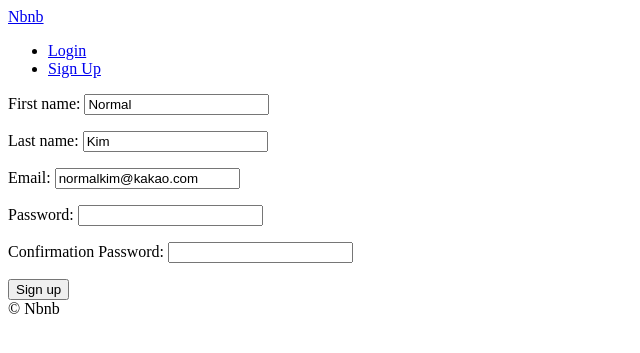
After one commit to Normalist-K/airbnb-clone, a Django app: page /users/signup in a window 1280 px wide. The commit adds this page. Shown: the top 353 px of the page, without its empty margins (0-640 px from the left). Run offline with Django 3.2, Linux system fonts and the light colour scheme; parts of the project's set-up code (start-up, migrations or seed data) failed here and were passed over.

Commit message:
#15.1 sign up with form(hard version)

```diff
--- a/templates/partials/nav.html
+++ b/templates/partials/nav.html
@@ -5,6 +5,7 @@
           <li><a href="{% url 'users:logout' %}">Logout</a></li>
       {% else %}
           <li><a href="{% url 'users:login' %}">Login</a></li>
+          <li><a href="{% url 'users:signup' %}">Sign Up</a></li>
       {% endif %}
 
 
--- /dev/null
+++ b/templates/users/signup.html
@@ -0,0 +1,19 @@
+{% extends "base.html" %}
+
+{% block page_title %}
+    Sign Up
+{% endblock page_title %}
+
+{% block search-bar %}
+
+{% endblock search-bar %}
+
+{% block content %}
+
+    <form method="POST" action="{% url 'users:signup' %}">
+        {% csrf_token %}
+        {{form.as_p}}
+        <button>Sign up</button>
+    </form>
+
+{% endblock content %}
--- a/users/forms.py
+++ b/users/forms.py
@@ -18,3 +18,40 @@ class LoginForm(forms.Form):
                 self.add_error("password", forms.ValidationError("Password is wrong"))
         except models.User.DoesNotExist:
             self.add_error("email", forms.ValidationError("User does not exist"))
+
+
+class SignUpForm(forms.Form):
+
+    first_name = forms.CharField(max_length=80)
+    last_name = forms.CharField(max_length=80)
+    email = forms.EmailField()
+    password = forms.CharField(widget=forms.PasswordInput)
+    password1 = forms.CharField(
+        widget=forms.PasswordInput, label="Confirmation Password"
+    )
+
+    def clean_email(self):
+        email = self.cleaned_data.get("email")
+        try:
+            models.User.objects.get(email=email)
+            raise forms.ValidationError("User already exists with that email")
+        except models.User.DoesNotExist:
+            return email
+
+    def clean_password1(self):
+        password = self.cleaned_data.get("password")
+        password1 = self.cleaned_data.get("password1")
+        if password != password1:
+            raise forms.ValidationError("Password confirmation does not match")
+        else:
+            return password
+
+    def save(self):
+        first_name = self.cleaned_data.get("first_name")
+        last_name = self.cleaned_data.get("last_name")
+        email = self.cleaned_data.get("email")
+        password = self.cleaned_data.get("password")
+        user = models.User.objects.create_user(email, email, password)
+        user.first_name = first_name
+        user.last_name = last_name
+        user.save()
--- a/users/urls.py
+++ b/users/urls.py
@@ -7,4 +7,5 @@ app_name = "users"
 urlpatterns = [
     path("login", views.LoginView.as_view(), name="login"),
     path("logout", views.log_out, name="logout"),
+    path("signup", views.SignUpView.as_view(), name="signup"),
 ]
--- a/users/views.py
+++ b/users/views.py
@@ -23,3 +23,23 @@ class LoginView(FormView):
 def log_out(request):
     logout(request)
     return redirect(reverse("core:home"))
+
+
+class SignUpView(FormView):
+    template_name = "users/signup.html"
+    form_class = forms.SignUpForm
+    success_url = reverse_lazy("core:home")
+    initial = {
+        "first_name": "Normal",
+        "last_name": "Kim",
+        "email": "normalkim@kakao.com",
+    }
+
+    def form_valid(self, form):
+        form.save()
+        email = form.cleaned_data.get("email")
+        password = form.cleaned_data.get("password")
+        user = authenticate(self.request, username=email, password=password)
+        if user is not None:
+            login(self.request, user)
+        return super().form_valid(form)
```
